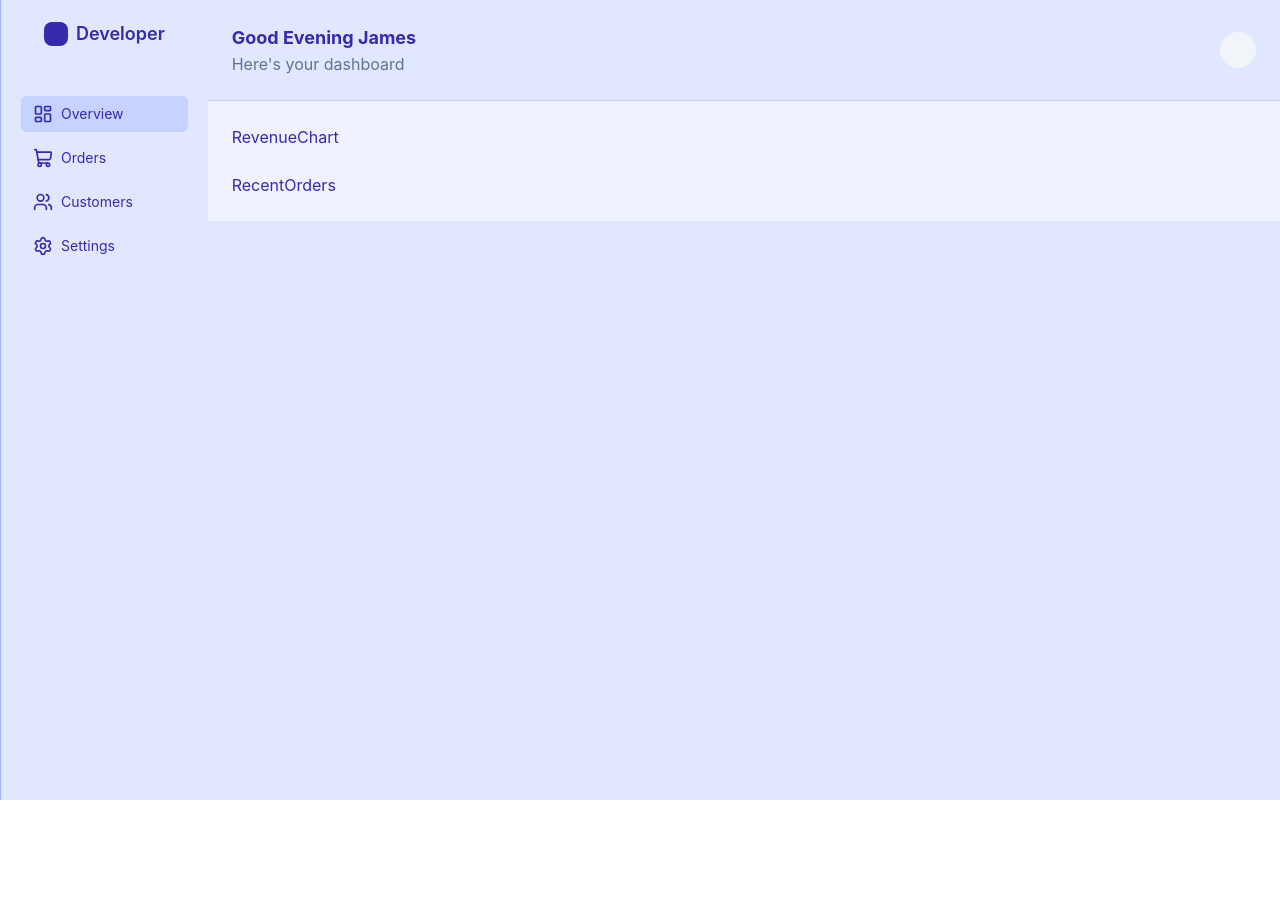
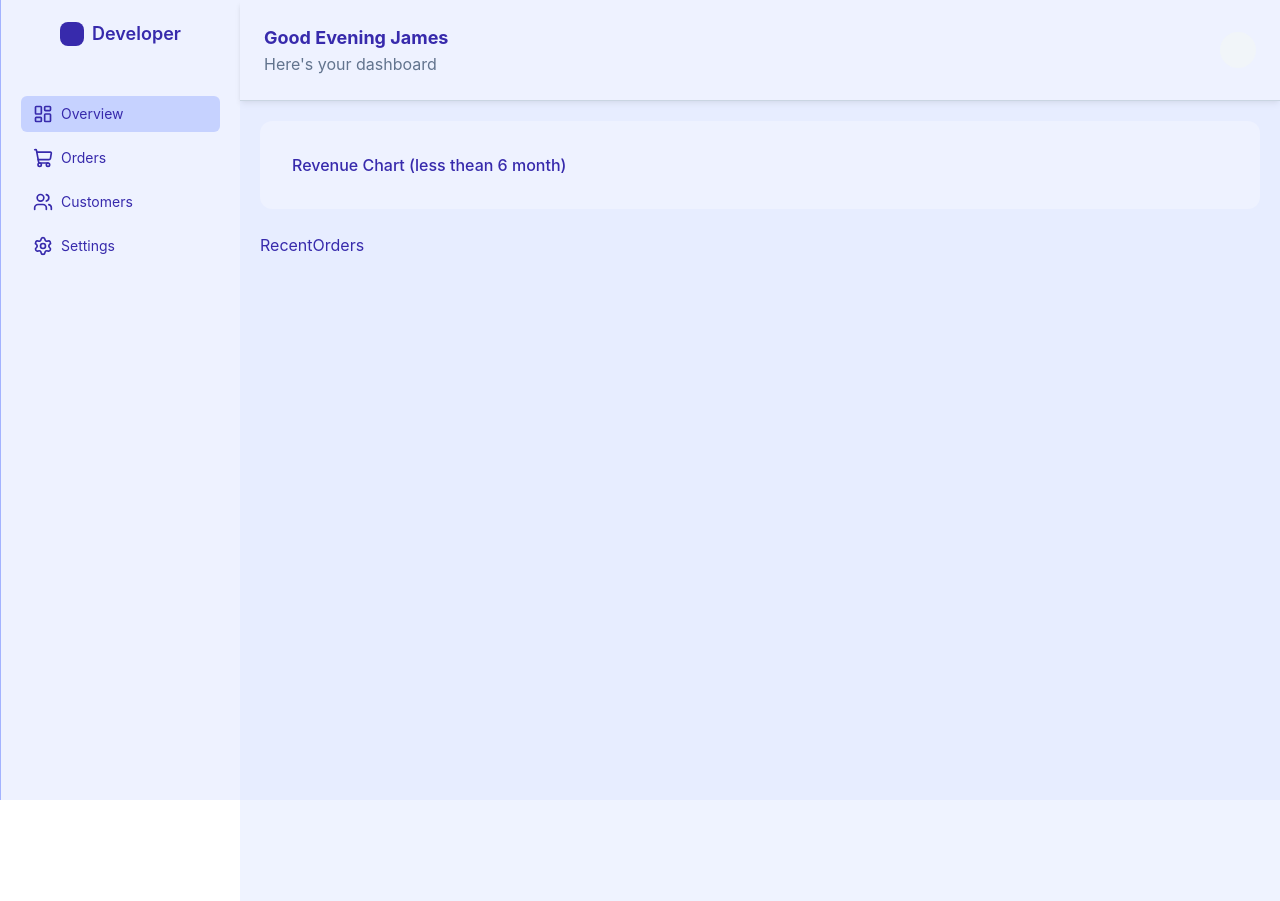
Before and after one commit to Jasgitcodes/sales-dashboard, a React (Vite) app: page / in a window 1280 px wide. Before the commit the page ends 800 px from the top, so only its background shows below. Built offline with nearby package versions, Linux system fonts and the light colour scheme.

Commit message:
feat: update layout/colors

```diff
--- a/src/App.jsx
+++ b/src/App.jsx
@@ -6,11 +6,11 @@ import RevenueChart from './components/RevenueChart'
 
 const App = () => {
   return (
-    <div className='flex min-h-screen  w-full bg-indigo-100 text-indigo-800 font-sans'>
+    <div className='flex min-h-screen bg-indigo-50 text-indigo-800 font-sans'>
       <SideBar />
-      <div className='flex flex-col w-full min-h-screen'>
+      <div className='flex-1'>
         <TopBar />
-        <main className=' bg-indigo-50 space-y-6 p-6'>
+        <main className='h-full bg-indigo-100/50 space-y-6 p-5'>
           <RevenueChart />
           <RecentOrders />
         </main>
--- a/src/components/RevenueChart.jsx
+++ b/src/components/RevenueChart.jsx
@@ -2,7 +2,9 @@ import React from 'react'
 
 const RevenueChart = () => {
     return (
-        <div>RevenueChart</div>
+        <div className='flex flex-col justify-between rounded-xl bg-indigo-50 p-8 '>
+            <h3 className='font-medium'>Revenue Chart (less thean 6 month)</h3>
+        </div>
     )
 }
 
--- a/src/components/TopBar.jsx
+++ b/src/components/TopBar.jsx
@@ -2,7 +2,7 @@ import React from 'react'
 
 const TopBar = () => {
     return (
-        <div className='flex justify-between items-center border-b border-slate-300 p-6 w-full'>
+        <div className='flex justify-between items-center border-b border-slate-300 p-6 shadow-md'>
             <div>
                 <h3 className='text-lg font-bold'>Good Evening James</h3>
                 <p className='text-slate-500'>Here's your dashboard</p>
```
